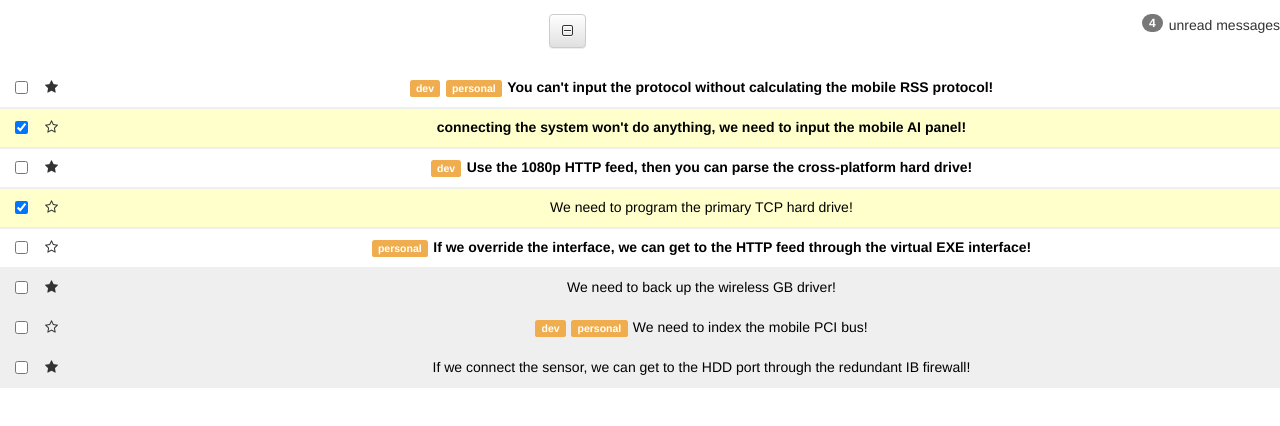
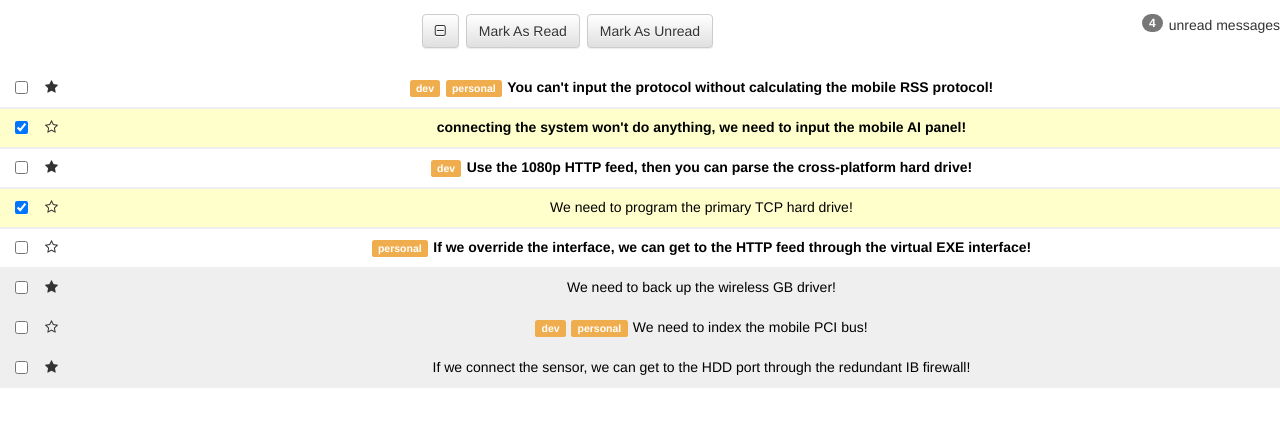
Before and after one commit to nicholasgriffen/reactinbox, a React (Create React App) app: page / in a window 1280 px wide. Shown: the top 426 px of the page. Built offline with nearby package versions, Linux system fonts and the light colour scheme.

Commit message:
read and unread

```diff
--- a/src/components/App/App.js
+++ b/src/components/App/App.js
@@ -84,7 +84,9 @@ class App extends Component {
     this.setState({
       ...this.state,
       messages: this.state.messages.map(message => {
-        if (message.id === id) message.starred = !message.starred
+        if (message.id === id) {
+          message.starred = !message.starred
+        }
         return message
       })
     })
@@ -122,18 +124,53 @@ class App extends Component {
     }
   }
 
+  onReadClick = selected => {
+    if (!selected) return
+
+    this.setState({
+      ...this.state,
+      messages: this.state.messages
+      .map(message => {
+        if (message.selected) message.read = true
+        return message
+      })
+    })
+  }
+
+  onUnReadClick = selected => {
+    if (!selected) return
+
+    this.setState({
+      ...this.state,
+      messages: this.state.messages
+      .map(message => {
+        if (message.selected) message.read = false
+        return message
+      })
+    })
+  }
+
+
   render() {
     return (
       <div className="App">
         <Toolbar
+        onSelectClick={this.onSelectClick}
         selected={this.state.messages.filter(message => message.selected).length}
         unselected={this.state.messages.filter(message => !message.selected).length}
-        unread={this.state.messages.filter(message => message.read).length}
-        onSelectClick={this.onSelectClick}/>
+
+        onReadClick={this.onReadClick}
+        onUnReadClick={this.onUnReadClick}
+        unread={this.state.messages.filter(message => !message.read).length}
+
+        />
+
         <MessageList
+        onMessageClick={ this.onMessageClick }
         messages={ this.state.messages }
+
         onStarClick={ this.onStarClick }
-        onMessageClick={ this.onMessageClick }/>
+        />
       </div>
     )
   }
--- a/src/components/MessageList/MessageList.js
+++ b/src/components/MessageList/MessageList.js
@@ -7,10 +7,13 @@ const MessageList = ({ messages, onStarClick, onMessageClick }) => (
         {messages.map((message, index) => (
             <Message
             key={index}
+
+            onMessageClick={ onMessageClick }
             message={message}
             checked={message.selected ? true : false}
+
             onStarClick={ onStarClick }
-            onMessageClick={ onMessageClick }/>
+            />
         ))}
     </div>
 )
--- a/src/components/Toolbar/Toolbar.js
+++ b/src/components/Toolbar/Toolbar.js
@@ -1,6 +1,6 @@
 import React from 'react'
 
-const Toolbar = ({ unread, selected, unselected, onSelectClick }) => (
+const Toolbar = ({ unread, selected, unselected, onSelectClick, onReadClick, onUnReadClick }) => (
     <div className="row toolbar">
         <div className="col-md-12">
             <p className="pull-right">
@@ -16,6 +16,19 @@ const Toolbar = ({ unread, selected, unselected, onSelectClick }) => (
                 : "fa-minus-square-o" }`}>
                 </i>
             </button>
+
+            <button className="btn btn-default"
+            disabled={ selected ? false : true }
+            onClick={() => onReadClick(selected)}
+            >
+                Mark As Read
+            </button>
+            <button className="btn btn-default"
+            disabled={ selected ? false : true }
+            onClick={() => onUnReadClick(selected)}
+            >
+                Mark As Unread
+            </button>
         </div>
     </div>
 )
```
